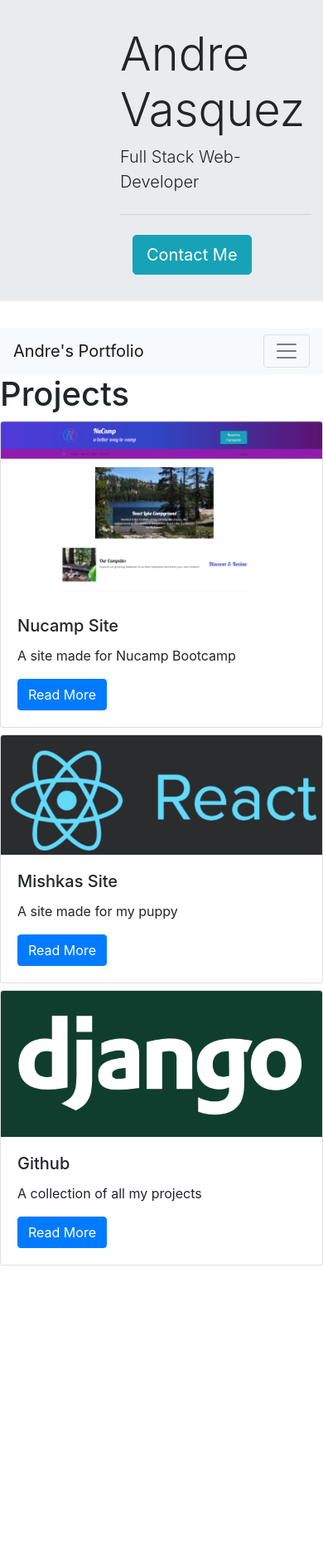
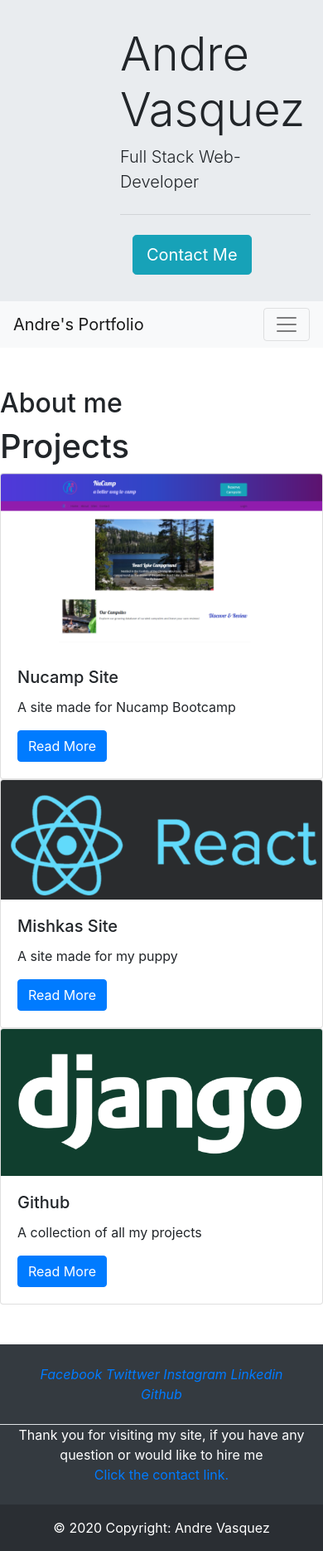
Before and after one commit to ankrudov/Andre_Portfolio_site, a Django app: page /projects/ in a window 390 px wide. Shown: the whole page at 83% size. Before the commit the page ends 1525 px from the top, so only its background shows below. Run offline with Django 3.2, Linux system fonts and the light colour scheme; data comes from the database, SQL or seed files in the repository; some libraries are stand-ins or nearby versions.

Commit message:
finished the contact page, added footer, footer on project index.htmml is showing bigger than the others

```diff
--- a/personal_portfolio/templates/base.html
+++ b/personal_portfolio/templates/base.html
@@ -6,7 +6,8 @@
   <meta name="viewport" content="width=device-width, initial-scale=1" />
 </head>
 <body>
-  <header class="jumbotron jumbotron-fluid">
+<!--Jumbotron-->
+  <header class="jumbotron jumbotron-fluid mb-0">
     <div class="container">
       <div class="row">
         <div class="col-4 col-sm-3 col-md-2 align-self-center">
@@ -23,7 +24,8 @@
       </div>
     </div>
   </header>
-  <nav class="navbar navbar-expand-lg navbar-light bg-light">
+  <!--NAVBAR-->
+  <nav class="navbar navbar-expand-lg navbar-light bg-light mt-0 mb-5">
       <div class="container">
           <a class="navbar-brand" href="{% url 'project_index' %}">Andre's Portfolio</a>
           <button class="navbar-toggler" type="button" data-toggle="collapse" data-target="#navbarSupportedContent" aria-controls="navbarSupportedContent" aria-expanded="false" aria-label="Toggle navigation">
@@ -43,8 +45,8 @@
                       Links
                   </button>
                   <div class="dropdown-menu" aria-labelledby="dropdownMenuOffset">
-                  <a class="dropdown-item" href="#">Linkedin</a>
-                  <a class="dropdown-item" href="#">Github</a>
+                  <a class="dropdown-item" href="https://www.linkedin.com/in/andre-vasquez-20221/" target="_blank">Linkedin</a>
+                  <a class="dropdown-item" href="https://github.com/ankrudov" target="_blank">Github</a>
                   <a class="dropdown-item" href="#">Download my Resume</a>
                   </div>
               </li>
@@ -53,6 +55,56 @@
       </div>
   </nav>
 {% block page_content %}{% endblock %}
+<footer class="bg-dark text-center text-white mt-5">
+  <!-- Grid container -->
+  <section
+    class="d-flex justify-content-center justify-content-lg-between p-4 border-bottom"
+  >
+    <!-- Left -->
+    <div class="me-5 d-none d-lg-block">
+      <span>Find me on social Media!</span>
+    </div>
+    <!-- Left -->
+
+    <!-- Right -->
+    <div>
+      <a href="" class="me-4 text-reset">
+        <i class="fab fa-facebook-f">Facebook</i>
+      </a>
+      <a href="" class="me-4 text-reset">
+        <i class="fab fa-twitter">Twittwer</i>
+      </a>
+      <a href="" class="me-4 text-reset">
+        <i class="fab fa-instagram">Instagram</i>
+      </a>
+      <a href="" class="me-4 text-reset">
+        <i class="fab fa-linkedin">Linkedin</i>
+      </a>
+      <a href="" class="me-4 text-reset">
+        <i class="fab fa-github">Github</i>
+      </a>
+    </div>
+
+    <!-- Right -->
+  </section>
+  <!-- Section: Social media -->
+    <!-- Section: Social media -->
+
+    <!-- Section: Text -->
+    <section class="mb-4">
+      <p>
+        Thank you for visiting my site, if you have any question or would like to hire me <br>
+        <a  href="{% url 'contact_me' %}">Click the contact link.</a>
+      </p>
+    </section>
+  <!-- Copyright -->
+  <div class="text-center p-3" style="background-color: rgba(0, 0, 0, 0.2);">
+    © 2020 Copyright:
+    <a class="text-white" >Andre Vasquez</a>
+  </div>
+  <!-- Copyright -->
+</footer>
+<!-- Footer -->
 <script src="https://code.jquery.com/jquery-3.3.1.slim.min.js" integrity="sha384-q8i/X+965DzO0rT7abK41JStQIAqVgRVzpbzo5smXKp4YfRvH+8abtTE1Pi6jizo" crossorigin="anonymous"></script>
 <script src="https://cdnjs.cloudflare.com/ajax/libs/popper.js/1.14.3/umd/popper.min.js" integrity="sha384-ZMP7rVo3mIykV+2+9J3UJ46jBk0WLaUAdn689aCwoqbBJiSnjAK/l8WvCWPIPm49" crossorigin="anonymous"></script>
 <script src="https://stackpath.bootstrapcdn.com/bootstrap/4.1.3/js/bootstrap.min.js" integrity="sha384-ChfqqxuZUCnJSK3+MXmPNIyE6ZbWh2IMqE241rYiqJxyMiZ6OW/JmZQ5stwEULTy" crossorigin="anonymous"></script>
--- a/projects/templates/project_index.html
+++ b/projects/templates/project_index.html
@@ -1,11 +1,12 @@
 {% extends "base.html" %}
 {% load static %}
 {% block page_content %}
+<h2>About me</h2>
 <h1>Projects</h1>
 <div class="row">
 {% for project in projects %}
-    <div class="col-md-4">
-        <div class="card mb-2">
+    <div class="col-md-4 col-xs-12">
+        <div class="card mb-auto">
             <img class="card-img-top" src="{% static project.image %}">
             <div class="card-body">
                 <h5 class="card-title">{{ project.title }}</h5>
--- a/projects/views.py
+++ b/projects/views.py
@@ -30,7 +30,7 @@
 
         #send email
         send_mail(
-            subject + ' message from '+ name + surname, #subject
+            subject + ' message from '+ name +" " + surname, #subject
             message,#message
             email,#from email
             ['lpakaco@gmail.com','andre.vasquez.14@gmail.com'],#to email
```
Also changed, not shown: personal_portfolio/settings.py (+4 -4 lines), 1 other file.
